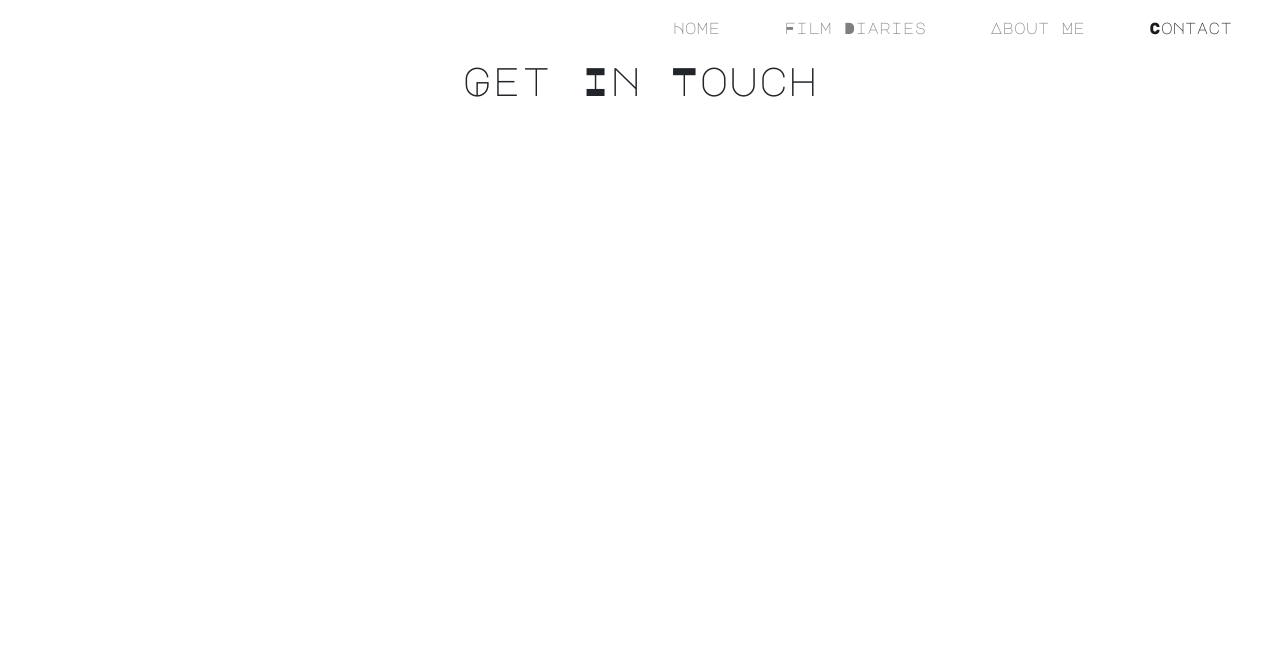
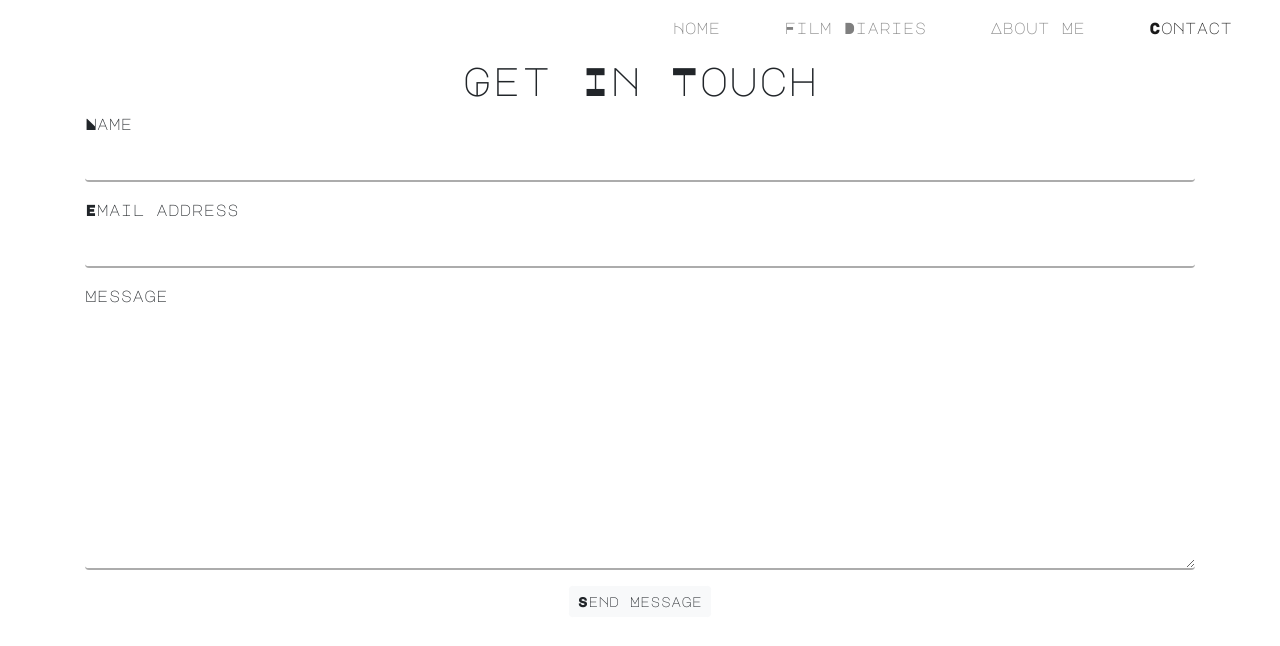
Before and after one commit to russtelen/PHOTOGRAPHY-PORTFOLIO, a React (Create React App) app: page /contact in a window 1280 px wide. Shown: the top 646 px of the page. Built offline with nearby package versions, Linux system fonts and the light colour scheme.

Commit message:
Add Starter contact form #2

```diff
--- a/src/App.css
+++ b/src/App.css
@@ -84,6 +84,16 @@ hr {
   width: 100%;
 }
 
+/* Contact */
+.form-control {
+  outline: 0;
+  border-width: 0 0 2px;
+  border-color: rgb(172, 172, 172);
+}
+.form-control:focus {
+  border-color: rgb(0, 0, 0);
+}
+
 /* breakpoints */
 @media only screen and (min-width: 768px) {
   .about-desc {
--- a/src/components/Contact/Contact.js
+++ b/src/components/Contact/Contact.js
@@ -2,10 +2,47 @@ import React from "react";
 
 const Contact = () => {
   return (
-    <div className="Contact">
+    <div className="contact">
       <h1 className="text-center animate__animated animate__bounceIn">
         Get In Touch
       </h1>
+
+      <div className="container mb-5">
+        <form className="contact__form" name="contact" method="post">
+          <input type="hidden" name="form-name" value="contact" />
+          <div className="form-group">
+            <label htmlFor="exampleFormControlInput1">Name</label>
+            <input type="text" className="form-control" name="name" required />
+          </div>
+
+          <div className="form-group">
+            <label htmlFor="exampleFormControlInput1">Email address</label>
+            <input
+              type="email"
+              className="form-control"
+              name="email"
+              required
+            />
+          </div>
+
+          <div className="form-group">
+            <label htmlFor="exampleFormControlTextarea1">Message</label>
+            <textarea
+              className="form-control"
+              id="exampleFormControlTextarea1"
+              name="message"
+              rows="10"
+              required
+            ></textarea>
+          </div>
+
+          <div className="text-center">
+            <button type="submit" className="btn btn-sm btn-light">
+              Send Message
+            </button>
+          </div>
+        </form>
+      </div>
     </div>
   );
 };
```
